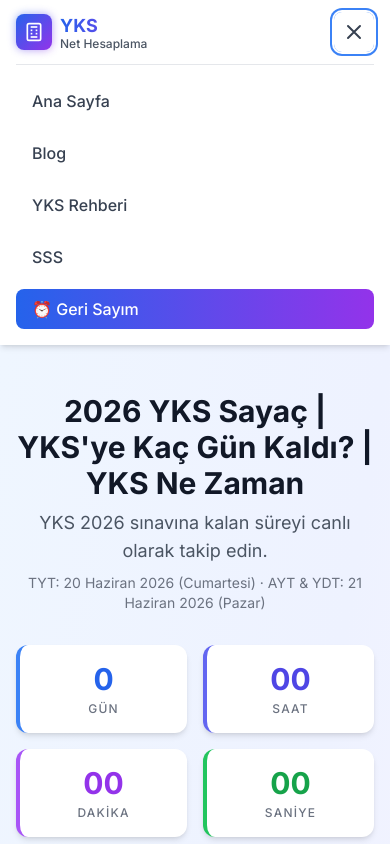
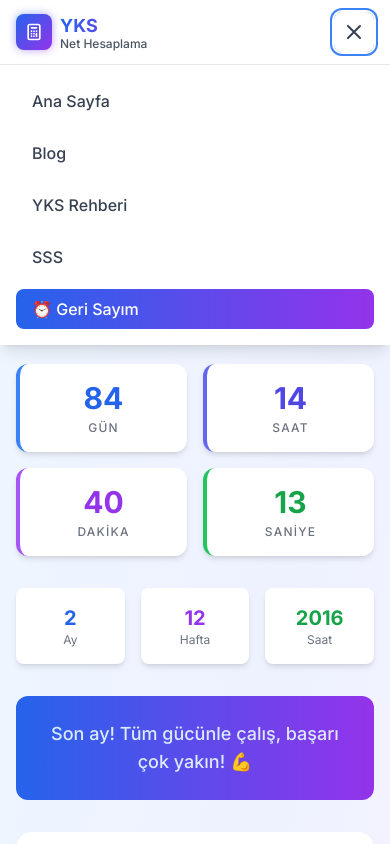
Before and after one commit to mert121212/yks-net-hesaplama, a Next.js app: page /geri-sayim in a window 390 px wide. Both pictures are taken after a click on the button "Menü". Shown: the top 844 px of the page. Built offline with nearby package versions, Linux system fonts and the light colour scheme.

Commit message:
fix: sayaç timestamp düzeltildi (1781938800000), Navbar server component yapıldı - sadece MobileMenuToggle client

```diff
--- a/src/components/CountdownTimer.tsx
+++ b/src/components/CountdownTimer.tsx
@@ -6,7 +6,7 @@ export default function CountdownTimer() {
     const [t, setT] = useState<{ d: number, h: number, m: number, s: number } | null>(null)
 
     useEffect(() => {
-        const target = 1750413600000 // 2026-06-20T10:00:00 UTC+3 timestamp
+        const target = 1781938800000 // 2026-06-20T10:00:00+03:00 (Türkiye saati)
 
         const calc = () => {
             const diff = target - Date.now()
--- /dev/null
+++ b/src/components/MobileMenuToggle.tsx
@@ -0,0 +1,56 @@
+'use client'
+
+import { useState } from 'react'
+import Link from 'next/link'
+
+const links = [
+    { href: '/', label: 'Ana Sayfa' },
+    { href: '/blog', label: 'Blog' },
+    { href: '/yks-rehberi', label: 'YKS Rehberi' },
+    { href: '/sss', label: 'SSS' },
+]
+
+export default function MobileMenuToggle() {
+    const [open, setOpen] = useState(false)
+
+    return (
+        <>
+            <button
+                onClick={() => setOpen(!open)}
+                className="md:hidden p-2 rounded-lg text-gray-700 hover:bg-gray-100 transition-colors"
+                aria-label="Menü"
+            >
+                {open ? (
+                    <svg xmlns="http://www.w3.org/2000/svg" className="h-6 w-6" fill="none" viewBox="0 0 24 24" stroke="currentColor" strokeWidth={2}>
+                        <path strokeLinecap="round" strokeLinejoin="round" d="M6 18L18 6M6 6l12 12" />
+                    </svg>
+                ) : (
+                    <svg xmlns="http://www.w3.org/2000/svg" className="h-6 w-6" fill="none" viewBox="0 0 24 24" stroke="currentColor" strokeWidth={2}>
+                        <path strokeLinecap="round" strokeLinejoin="round" d="M4 6h16M4 12h16M4 18h16" />
+                    </svg>
+                )}
+            </button>
+
+            {open && (
+                <div className="md:hidden absolute top-16 left-0 right-0 bg-white border-t border-gray-200 shadow-lg z-40 py-4 px-4">
+                    <div className="flex flex-col space-y-3">
+                        {links.map(({ href, label }) => (
+                            <Link key={href} href={href}
+                                className="px-4 py-2 text-gray-700 hover:bg-blue-50 hover:text-blue-600 rounded-lg transition-colors font-medium"
+                                onClick={() => setOpen(false)}
+                            >
+                                {label}
+                            </Link>
+                        ))}
+                        <Link href="/geri-sayim"
+                            className="px-4 py-2 bg-gradient-to-r from-blue-600 to-purple-600 text-white rounded-lg font-medium"
+                            onClick={() => setOpen(false)}
+                        >
+                            ⏰ Geri Sayım
+                        </Link>
+                    </div>
+                </div>
+            )}
+        </>
+    )
+}
--- a/src/components/Navbar.tsx
+++ b/src/components/Navbar.tsx
@@ -1,36 +1,21 @@
-'use client'
-
-import { useState } from 'react'
+// Server component — 'use client' yok
 import Link from 'next/link'
-
-// Lucide ikonları yerine inline SVG — bundle boyutunu azaltır
-function CalcIcon() {
-    return (
-        <svg xmlns="http://www.w3.org/2000/svg" className="h-5 w-5 text-white" fill="none" viewBox="0 0 24 24" stroke="currentColor" strokeWidth={2}>
-            <rect x="4" y="2" width="16" height="20" rx="2" />
-            <line x1="8" y1="6" x2="16" y2="6" />
-            <line x1="8" y1="10" x2="10" y2="10" />
-            <line x1="14" y1="10" x2="16" y2="10" />
-            <line x1="8" y1="14" x2="10" y2="14" />
-            <line x1="14" y1="14" x2="16" y2="14" />
-            <line x1="8" y1="18" x2="16" y2="18" />
-        </svg>
-    )
-}
+import MobileMenuToggle from '@/components/MobileMenuToggle'
 
 export default function Navbar() {
-    const [open, setOpen] = useState(false)
-
     return (
-        <nav className="bg-white shadow-md sticky top-0 z-50">
+        <nav className="bg-white shadow-md sticky top-0 z-50 relative">
             <div className="max-w-7xl mx-auto px-4 sm:px-6 lg:px-8">
                 <div className="flex items-center justify-between h-16">
-                    {/* Logo */}
+
+                    {/* Logo — static */}
                     <Link href="/" className="flex items-center space-x-2 hover:opacity-80 transition-opacity group">
                         <div className="relative">
-                            <div className="absolute inset-0 bg-gradient-to-br from-blue-600 to-purple-600 rounded-lg blur-sm opacity-50 group-hover:opacity-75 transition-opacity" />
+                            <div className="absolute inset-0 bg-gradient-to-br from-blue-600 to-purple-600 rounded-lg blur-sm opacity-50" />
                             <div className="relative bg-gradient-to-br from-blue-600 to-purple-600 p-2 rounded-lg">
-                                <CalcIcon />
+                                <svg xmlns="http://www.w3.org/2000/svg" className="h-5 w-5 text-white" fill="none" viewBox="0 0 24 24" stroke="currentColor" strokeWidth={2}>
+                                    <path strokeLinecap="round" strokeLinejoin="round" d="M9 7h6m0 10v-3m-3 3h.01M9 17h.01M9 14h.01M12 14h.01M15 11h.01M12 11h.01M9 11h.01M7 21h10a2 2 0 002-2V5a2 2 0 00-2-2H7a2 2 0 00-2 2v14a2 2 0 002 2z" />
+                                </svg>
                             </div>
                         </div>
                         <div className="flex flex-col leading-tight">
@@ -39,7 +24,7 @@ export default function Navbar() {
                         </div>
                     </Link>
 
-                    {/* Desktop */}
+                    {/* Desktop links — static */}
                     <div className="hidden md:flex items-center space-x-8">
                         {[
                             { href: '/', label: 'Ana Sayfa' },
@@ -56,50 +41,9 @@ export default function Navbar() {
                         </Link>
                     </div>
 
-                    {/* Mobile toggle */}
-                    <button
-                        onClick={() => setOpen(!open)}
-                        className="md:hidden p-2 rounded-lg text-gray-700 hover:bg-gray-100 transition-colors"
-                        aria-label="Menü"
-                    >
-                        {open ? (
-                            <svg xmlns="http://www.w3.org/2000/svg" className="h-6 w-6" fill="none" viewBox="0 0 24 24" stroke="currentColor" strokeWidth={2}>
-                                <path strokeLinecap="round" strokeLinejoin="round" d="M6 18L18 6M6 6l12 12" />
-                            </svg>
-                        ) : (
-                            <svg xmlns="http://www.w3.org/2000/svg" className="h-6 w-6" fill="none" viewBox="0 0 24 24" stroke="currentColor" strokeWidth={2}>
-                                <path strokeLinecap="round" strokeLinejoin="round" d="M4 6h16M4 12h16M4 18h16" />
-                            </svg>
-                        )}
-                    </button>
+                    {/* Mobil toggle — tek client component */}
+                    <MobileMenuToggle />
                 </div>
-
-                {/* Mobile menu */}
-                {open && (
-                    <div className="md:hidden py-4 border-t border-gray-200">
-                        <div className="flex flex-col space-y-3">
-                            {[
-                                { href: '/', label: 'Ana Sayfa' },
-                                { href: '/blog', label: 'Blog' },
-                                { href: '/yks-rehberi', label: 'YKS Rehberi' },
-                                { href: '/sss', label: 'SSS' },
-                            ].map(({ href, label }) => (
-                                <Link key={href} href={href}
-                                    className="px-4 py-2 text-gray-700 hover:bg-blue-50 hover:text-blue-600 rounded-lg transition-colors font-medium"
-                                    onClick={() => setOpen(false)}
-                                >
-                                    {label}
-                                </Link>
-                            ))}
-                            <Link href="/geri-sayim"
-                                className="px-4 py-2 bg-gradient-to-r from-blue-600 to-purple-600 text-white rounded-lg font-medium"
-                                onClick={() => setOpen(false)}
-                            >
-                                ⏰ Geri Sayım
-                            </Link>
-                        </div>
-                    </div>
-                )}
             </div>
         </nav>
     )
```
